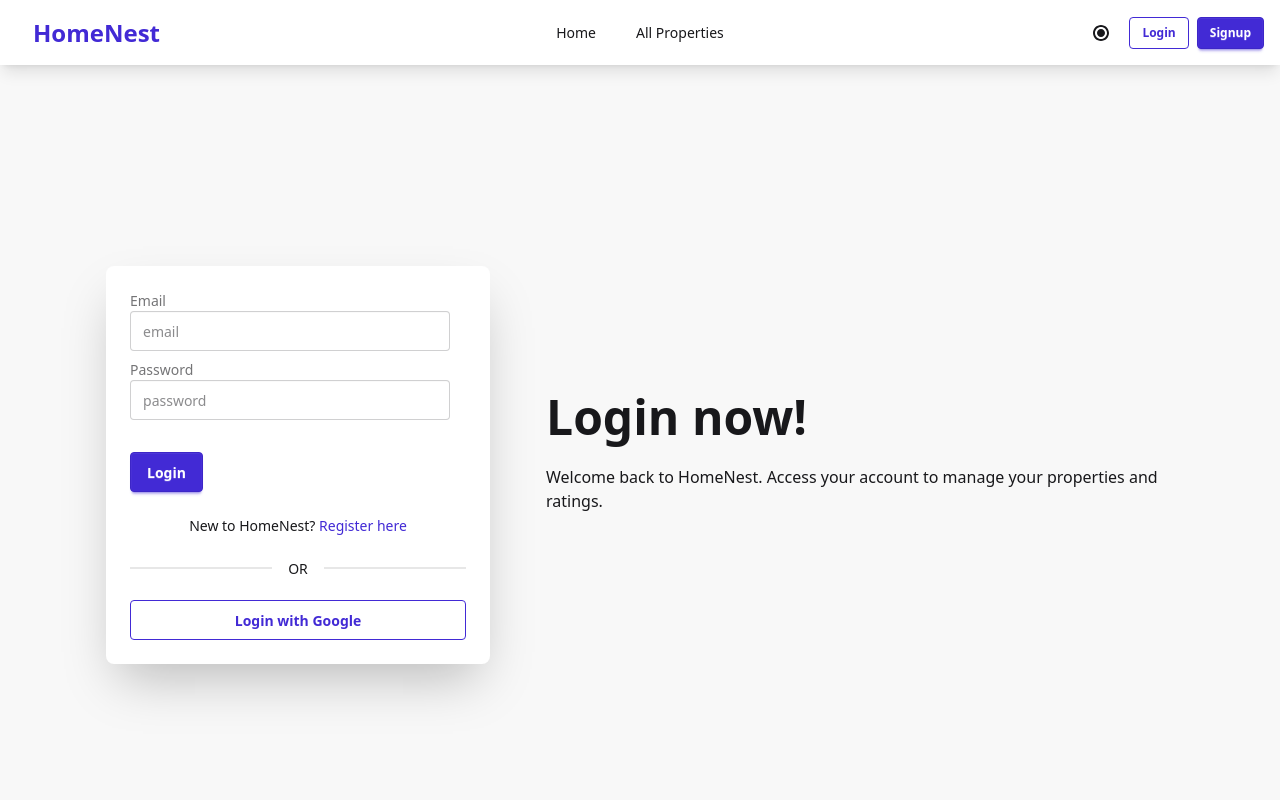
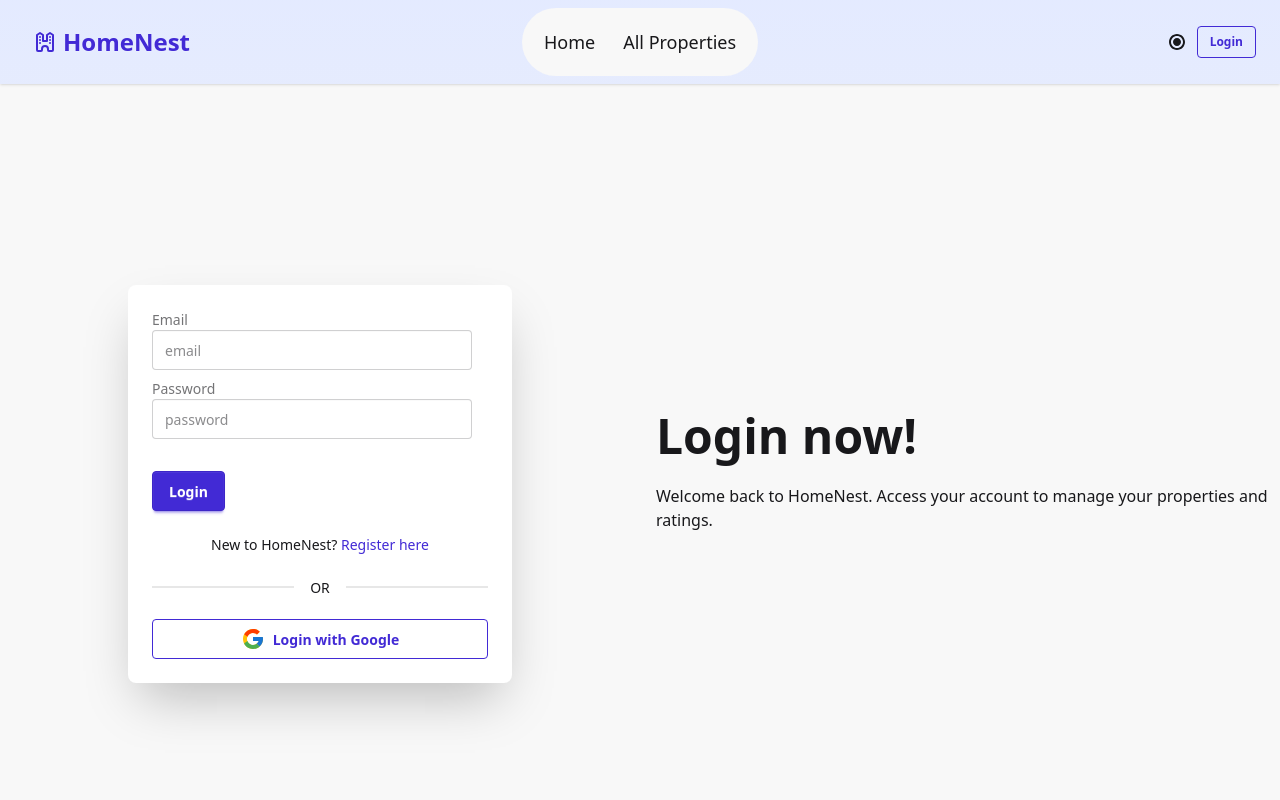
Before and after one commit to Arafat-niloy/homenest-client, a React (Vite) app: page /login in a window 1280 px wide. Shown: the top 800 px of the page. Built offline with nearby package versions, Linux system fonts and the light colour scheme; no server answers.

Commit message:
Login page updated

```diff
--- a/src/components/Navbar.jsx
+++ b/src/components/Navbar.jsx
@@ -2,11 +2,12 @@ import React from 'react';
 import { Link, NavLink } from 'react-router-dom';
 import { useAuth } from '../contexts/AuthProvider';
 import { toast } from 'react-toastify';
-import { useTheme } from '../contexts/ThemeContext'; // ১. থিম হুক ইম্পোর্ট করুন
+import { useTheme } from '../contexts/ThemeContext';
+import { TbBuildingFortress } from "react-icons/tb";
 
 const Navbar = () => {
     const { user, logOut } = useAuth();
-    const { theme, toggleTheme } = useTheme(); // ২. থিম হুক ব্যবহার করুন
+    const { theme, toggleTheme } = useTheme();
 
     const handleLogout = () => {
         logOut()
@@ -16,9 +17,9 @@ const Navbar = () => {
             .catch(err => toast.error(err.message));
     };
 
-    // NavLink-এর জন্য অ্যাক্টিভ স্টাইল
-    const activeLinkClass = "text-primary font-bold border-b-2 border-primary";
-    const normalLinkClass = "hover:text-primary";
+    // NavLink-এর স্টাইল (hover ফিক্স সহ)
+    const activeLinkClass = "bg-primary text-primary-content rounded-full hover:brightness-90 transition-all duration-300";
+    const normalLinkClass = "hover:bg-base-300 rounded-full transition-colors duration-300";
 
     const navLinks = (
         <>
@@ -36,51 +37,52 @@ const Navbar = () => {
     );
 
     return (
-        <div className="navbar bg-base-100 shadow-lg px-4">
+        <div className="navbar shadow px-4">
+
             {/* Navbar Start (Logo) */}
             <div className="navbar-start">
                 <div className="dropdown">
                     <div tabIndex={0} role="button" className="btn btn-ghost lg:hidden">
                         <svg xmlns="http://www.w3.org/2000/svg" className="h-5 w-5" fill="none" viewBox="0 0 24 24" stroke="currentColor"><path strokeLinecap="round" strokeLinejoin="round" strokeWidth="2" d="M4 6h16M4 12h8m-8 6h16" /></svg>
                     </div>
-                    <ul tabIndex={0} className="menu menu-sm dropdown-content mt-3 z-[50] p-2 shadow bg-base-100 rounded-box w-52 space-y-2">
+                    {/* মোবাইল মেন্যুর জন্য পিল স্টাইল */}
+                    <ul tabIndex={0} className="menu menu-sm dropdown-content mt-3 z-[50] p-2 shadow bg-base-100 rounded-box w-52 space-y-1">
                         {navLinks}
                     </ul>
                 </div>
+                {/* লোগোর সাথে আইকন */}
                 <Link to="/" className="btn btn-ghost text-2xl font-bold text-primary">
+                    <TbBuildingFortress />
                     HomeNest
                 </Link>
             </div>
 
-            {/* Navbar Center (বড় ডিভাইসের জন্য) */}
+            {/* Navbar Center (পিল-বক্স কন্টেইনার) */}
             <div className="navbar-center hidden lg:flex">
-                <ul className="menu menu-horizontal px-1 space-x-4">
-                    {navLinks}
-                </ul>
+                <div className="bg-base-200 rounded-full p-1.5">
+                    {/* আপনি আগের উত্তরে এখানে md:text-lg md:font-medium যোগ করেছিলেন, সেটি এখানে নেই। লাগলে যোগ করে নিন। */}
+                    <ul className="menu menu-horizontal px-1 space-x-1 md:text-lg md:font-medium">
+                        {navLinks}
+                    </ul>
+                </div>
             </div>
 
             {/* Navbar End (User Profile) */}
             <div className="navbar-end">
 
-                {/* === ৩. থিম টগল বাটন (নতুন) === */}
-                <label className="swap swap-rotate mr-4">
+                {/* থিম টগল বাটন */}
+                <label className="swap swap-rotate mr-2">
                     <input
                         type="checkbox"
                         onChange={toggleTheme}
-                        checked={theme === 'dark'} // 'dark' হলে চেকবক্সটি চেকড থাকবে
+                        checked={theme === 'dark'}
                     />
-
-                    {/* Moon icon (dark mode) - swap-on মানে 'dark' থিমে এটি দেখাবে */}
                     <svg className="swap-on fill-current w-6 h-6" xmlns="http://www.w3.org/2000/svg" viewBox="0 0 24 24"><path d="M21.64,13a1,1,0,0,0-1.05-.14,8.05,8.05,0,0,1-3.37.73A8.15,8.15,0,0,1,9.08,5.49a8.59,8.59,0,0,1,.25-2A1,1,0,0,0,8,2.36,10.14,10.14,0,1,0,21.64,13Zm-9.5,6.69A8.14,8.14,0,0,1,7.08,5.22v.27A10.15,10.15,0,0,0,17.22,15.63a9.79,9.79,0,0,0,2.1-.22A8.11,8.11,0,0,1,12.14,19.69Z"/></svg>
-
-                    {/* Sun icon (light mode) - swap-off মানে 'light' থিমে এটি দেখাবে */}
                     <svg className="swap-off fill-current w-6 h-6" xmlns="http://www.w3.org/2000/svg" viewBox="0 0 24 24"><path d="M5.64,17l-1.41,1.41L5.64,17z M12,18c-3.31,0-6-2.69-6-6s2.69-6,6-6s6,2.69,6,6S15.31,18,12,18z M12,4c-4.41,0-8,3.59-8,8s3.59,8,8,8s8-3.59,8-8S16.41,4,12,4z M18.36,17l-1.41-1.41L18.36,17z M12,8c-2.21,0-4,1.79-4,4s1.79,4,4,4s4-1.79,4-4S14.21,8,12,8z M7.05,7.05L5.64,5.64L7.05,7.05z M16.95,7.05L18.36,5.64L16.95,7.05z"/></svg>
                 </label>
-                {/* ============================== */}
 
-
+                {/* ইউজার ড্রপডাউন */}
                 {user ? (
-                    // ইউজার লগইন করা থাকলে
                     <div className="dropdown dropdown-end z-[50]">
                        <div tabIndex={0} role="button" className="btn btn-ghost btn-circle avatar" title={user.displayName}>
                             <div className="w-10 rounded-full">
@@ -99,10 +101,9 @@ const Navbar = () => {
                         </ul>
                     </div>
                 ) : (
-                    // ইউজার লগইন করা না থাকলে
+                    // === শুধু লগইন বাটন ===
                     <>
                         <Link to="/login" className="btn btn-sm btn-outline btn-primary mr-2">Login</Link>
-                        <Link to="/register" className="btn btn-sm btn-primary text-white">Signup</Link>
                     </>
                 )}
             </div>
--- a/src/components/PropertyCard.jsx
+++ b/src/components/PropertyCard.jsx
@@ -1,13 +1,30 @@
 import React from 'react';
 import { Link } from 'react-router-dom';
+import { motion } from 'framer-motion'; // ১. motion ইম্পোর্ট করুন
+
+// ২. কার্ডের হোভার অ্যানিমেশন অবজেক্ট
+const cardHoverEffect = {
+  y: -10, // ১০ পিক্সেল উপরে উঠবে
+  scale: 1.03, // ৩% বড় হবে
+  transition: { type: "spring", stiffness: 300, damping: 15 } // স্প্রিং ইফেক্ট
+};
 
 const PropertyCard = ({ property }) => {
     const { _id, propertyName, category, price, location, imageLink, description, userName } = property;
 
     return (
-        <div className="card w-full bg-base-100 shadow-xl border flex flex-col">
+        // ৩. div-কে motion.div বানান এবং whileHover যোগ করুন
+        <motion.div
+            className="card w-full bg-base-100 shadow-xl border flex flex-col"
+            whileHover={cardHoverEffect}
+        >
             <figure>
-                <img src={imageLink} alt={propertyName} className="h-56 w-full object-cover" />
+                {/* ছবি লোড না হলে একটি ফলব্যাক (fallback) ইমেজ দিন */}
+                <img
+                    src={imageLink || '/images/slider1.jpg'}
+                    alt={propertyName}
+                    className="h-56 w-full object-cover"
+                />
             </figure>
 
             <div className="card-body p-6 flex-grow">
@@ -36,7 +53,7 @@ const PropertyCard = ({ property }) => {
                     </Link>
                 </div>
             </div>
-        </div>
+        </motion.div>
     );
 };
 
--- a/src/layout/MainLayout.jsx
+++ b/src/layout/MainLayout.jsx
@@ -6,12 +6,16 @@ import Footer from '../components/Footer'; // আমরা 'components' ফো
 const MainLayout = () => {
     return (
         <div>
-            <Navbar />
+            <div className='bg-gradient-to-b from-[#c9d6ff80] to-[#e2e2e260]'>
+
+                <Navbar />
 
             {/* পেজগুলো এখানে লোড হবে */}
-            <main className="min-h-[calc(100vh-300px)]">
+            <main className="min-h-[calc(100vh-300px)]  ">
                 <Outlet />
             </main>
+                </div>
+
 
             <Footer />
         </div>
--- a/src/pages/Home.jsx
+++ b/src/pages/Home.jsx
@@ -40,6 +40,13 @@ const Home = () => {
     },
   };
 
+  // কার্ডের হোভার অ্যানিমেশন
+  const cardHoverEffect = {
+    y: -10,
+    scale: 1.03,
+    transition: { type: "spring", stiffness: 300, damping: 15 }
+  };
+
   return (
     <div>
       {/* Hero Carousel */}
@@ -54,7 +61,7 @@ const Home = () => {
         className="h-[60vh] md:h-[80vh] text-center"
       >
         {/* Slide 1 */}
-        <SwiperSlide>
+         <SwiperSlide>
           <div className="relative h-full w-full">
             <img
               src="/images/slider1.jpg"
@@ -72,7 +79,6 @@ const Home = () => {
             </div>
           </div>
         </SwiperSlide>
-
         {/* Slide 2 */}
         <SwiperSlide>
           <div className="relative h-full w-full">
@@ -92,7 +98,6 @@ const Home = () => {
             </div>
           </div>
         </SwiperSlide>
-
         {/* Slide 3 */}
         <SwiperSlide>
           <div className="relative h-full w-full">
@@ -106,7 +111,11 @@ const Home = () => {
               <p className="mt-4 text-lg md:text-xl">
                 Our trusted agents are here to guide you every step.
               </p>
-              <a href="mailto:support@homenest.com">
+              <a
+                href="https://mail.google.com/mail/?view=cm&fs=1&to=support@homenest.com"
+                target="_blank"
+                rel="noopener noreferrer"
+              >
                 <button className="btn btn-primary mt-6 text-white">Contact Us</button>
               </a>
             </div>
@@ -116,24 +125,30 @@ const Home = () => {
 
       {/* Main Sections */}
       <div className="container mx-auto px-4 py-16">
-        {/* Featured Properties */}
+
+        {/* === Featured Properties (Left-Align Fix) === */}
         <motion.section
-          className="text-center"
+          // className="text-center" <-- ১. এখান থেকে text-center সরানো হয়েছে
           variants={sectionVariant}
           initial="hidden"
           whileInView="visible"
           viewport={{ once: true, amount: 0.3 }}
         >
-          <h2 className="text-3xl font-bold mb-4">Featured Real Estate</h2>
-          <p className="text-gray-600 mb-10 max-w-2xl mx-auto">
-            Check out our latest and most popular properties that have just been listed.
-          </p>
+          {/* ২. হেডিং এবং প্যারাগ্রাফকে একটি আলাদা div-এ text-center দেওয়া হয়েছে */}
+          <div className="text-center">
+            <h2 className="text-3xl font-bold mb-4">Featured Real Estate</h2>
+            <p className="text-gray-600 mb-10 max-w-2xl mx-auto">
+              Check out our latest and most popular properties that have just been listed.
+            </p>
+          </div>
 
+          {/* ৩. এখন এই গ্রিডটি আর text-center পাবে না */}
           {loading ? (
             <LoadingSpinner />
           ) : (
             <div className="grid grid-cols-1 md:grid-cols-2 lg:grid-cols-3 gap-8">
               {featuredProperties.map((property) => (
+                // PropertyCard.jsx এখন সোজাসুজি (left-aligned) দেখাবে
                 <PropertyCard key={property._id} property={property} />
               ))}
             </div>
@@ -155,80 +170,100 @@ const Home = () => {
             </p>
           </div>
           <div className="grid grid-cols-1 md:grid-cols-3 gap-8 px-6">
-            <div className="card bg-base-100 shadow-md p-6 text-center">
+
+            <motion.div
+              className="card bg-base-100 shadow-md p-6 text-left" // text-left আছে
+              whileHover={cardHoverEffect}
+            >
               <h3 className="font-bold text-xl text-primary mb-3">Wide Range of Properties</h3>
               <p>
                 From luxury villas to cozy apartments, we have listings to match every budget and
                 lifestyle.
               </p>
-            </div>
-            <div className="card bg-base-100 shadow-md p-6 text-center">
+            </motion.div>
+
+            <motion.div
+              className="card bg-base-100 shadow-md p-6 text-left" // text-left আছে
+              whileHover={cardHoverEffect}
+            >
               <h3 className="font-bold text-xl text-primary mb-3">Trusted by Thousands</h3>
               <p>
                 Our platform is the top choice for buyers, sellers, and renters looking for
                 reliability.
               </p>
-            </div>
-            <div className="card bg-base-100 shadow-md p-6 text-center">
+            </motion.div>
+
+            <motion.div
+              className="card bg-base-100 shadow-md p-6 text-left" // text-left আছে
+              whileHover={cardHoverEffect}
+            >
               <h3 className="font-bold text-xl text-primary mb-3">Easy & Secure</h3>
               <p>
                 A user-friendly interface combined with top-tier security for your peace of mind.
               </p>
-            </div>
+            </motion.div>
           </div>
         </motion.section>
 
         {/* Testimonials */}
         <motion.section
-          className="mt-20 text-center"
+          className="mt-20"
           variants={sectionVariant}
           initial="hidden"
           whileInView="visible"
           viewport={{ once: true, amount: 0.3 }}
         >
-          <h2 className="text-3xl font-bold mb-10">What Our Clients Say</h2>
+          <h2 className="text-3xl font-bold mb-10 text-center">What Our Clients Say</h2>
           <div className="grid grid-cols-1 md:grid-cols-2 gap-8">
-            <div className="p-6 border rounded-lg shadow-sm bg-base-100">
+            <motion.div
+              className="p-6 border rounded-lg shadow-sm bg-base-100 text-left" // text-left আছে
+              whileHover={cardHoverEffect}
+            >
               <p className="italic">
                 "HomeNest made finding my new apartment incredibly easy! The search filters are
                 amazing and I found exactly what I was looking for."
               </p>
               <h4 className="font-bold mt-4">- Sarah J. (Tenant)</h4>
-            </div>
-            <div className="p-6 border rounded-lg shadow-sm bg-base-100">
+            </motion.div>
+            <motion.div
+              className="p-6 border rounded-lg shadow-sm bg-base-100 text-left" // text-left আছে
+              whileHover={cardHoverEffect}
+            >
               <p className="italic">
                 "Selling my property was a breeze. I listed it on HomeNest and received multiple
                 offers within the first week."
               </p>
               <h4 className="font-bold mt-4">- Michael B. (Seller)</h4>
-            </div>
+            </motion.div>
           </div>
         </motion.section>
 
         {/* Agents Section */}
         <motion.section
-          className="mt-20 text-center"
+          className="mt-20"
           variants={sectionVariant}
           initial="hidden"
           whileInView="visible"
           viewport={{ once: true, amount: 0.3 }}
         >
-          <h2 className="text-3xl font-bold mb-10">Meet Our Top Agents</h2>
+          <h2 className="text-3xl font-bold mb-10 text-center">Meet Our Top Agents</h2>
           <div className="grid grid-cols-1 md:grid-cols-3 gap-8">
             {[
               { name: "Emily White", role: "Senior Agent, Luxury Homes", img: "/images/agent1.png" },
               { name: "David Lee", role: "Commercial Properties Expert", img: "/images/agent2.png" },
               { name: "Chloe Brown", role: "Rental Specialist", img: "/images/agent3.png" },
             ].map((agent, index) => (
+
               <motion.div
                 key={index}
                 className="card card-compact bg-base-100 shadow-md"
                 variants={sectionVariant}
+                whileHover={cardHoverEffect}
               >
                 <figure>
                   <img src={agent.img} alt={agent.name} className="h-64 w-full object-cover" />
                 </figure>
-                <div className="card-body">
+                <div className="card-body items-start text-left"> {/* text-left আছে */}
                   <h3 className="font-bold text-lg">{agent.name}</h3>
                   <p>{agent.role}</p>
                 </div>
--- a/src/pages/Login.jsx
+++ b/src/pages/Login.jsx
@@ -1,10 +1,37 @@
-// src/pages/Login/Login.jsx
-
 import React from 'react';
 import { useForm } from 'react-hook-form';
 import { Link, useNavigate, useLocation } from 'react-router-dom';
 import { toast } from 'react-toastify';
 import { useAuth } from '../contexts/AuthProvider.jsx';
+import { motion } from 'framer-motion';
+import { FcGoogle } from 'react-icons/fc';
+
+// Animation Variants
+const containerVariant = {
+  hidden: { opacity: 0 },
+  visible: {
+    opacity: 1,
+    transition: { staggerChildren: 0.3, duration: 0.5 },
+  },
+};
+
+const textVariant = {
+  hidden: { opacity: 0, x: 100 },
+  visible: {
+    opacity: 1,
+    x: 0,
+    transition: { type: 'spring', stiffness: 100 },
+  },
+};
+
+const formVariant = {
+  hidden: { opacity: 0, x: -100 },
+  visible: {
+    opacity: 1,
+    x: 0,
+    transition: { type: 'spring', stiffness: 100 },
+  },
+};
 
 const Login = () => {
   const { register, handleSubmit, formState: { errors } } = useForm();
@@ -12,23 +39,26 @@ const Login = () => {
   const navigate = useNavigate();
   const location = useLocation();
 
-    // ইউজার যে পেজ থেকে লগইন পেজে এসেছে, লগইন শেষে তাকে সেই পেজেই ফেরত পাঠানো
   const from = location.state?.from?.pathname || '/';
 
   const handleLogin = (data) => {
     signIn(data.email, data.password)
-            .then(result => {
+      .then(() => {
         toast.success("Login Successful!");
         navigate(from, { replace: true });
       })
       .catch(err => {
+        if (err.code === 'auth/invalid-credential') {
+          toast.error("Invalid email or password. Please try again.");
+        } else {
           toast.error(err.message);
+        }
       });
   };
 
   const handleGoogleSignIn = () => {
     googleSignIn()
-            .then(result => {
+      .then(() => {
         toast.success("Login Successful!");
         navigate(from, { replace: true });
       })
@@ -36,13 +66,26 @@ const Login = () => {
   };
 
   return (
-        <div className="hero min-h-screen bg-base-200 py-10">
-            <div className="hero-content flex-col lg:flex-row-reverse">
-                <div className="text-center lg:text-left lg:ml-10">
+    <div className="flex items-center justify-center min-h-screen bg-base-200 py-10 overflow-hidden">
+      <motion.div
+        className="flex items-center flex-col lg:flex-row-reverse lg:justify-between lg:gap-36"
+        variants={containerVariant}
+        initial="hidden"
+        animate="visible"
+      >
+        {/* Text Section */}
+        <motion.div className="text-center lg:text-left" variants={textVariant}>
           <h1 className="text-5xl font-bold">Login now!</h1>
-                    <p className="py-6">Welcome back to HomeNest. Access your account to manage your properties and ratings.</p>
-                </div>
-                <div className="card shrink-0 w-full max-w-sm shadow-2xl bg-base-100">
+          <p className="py-6">
+            Welcome back to HomeNest. Access your account to manage your properties and ratings.
+          </p>
+        </motion.div>
+
+        {/* Form Section */}
+        <motion.div
+          className="card shrink-0 w-full max-w-sm shadow-2xl bg-base-100 lg:ml-32"
+          variants={formVariant}
+        >
           <form onSubmit={handleSubmit(handleLogin)} className="card-body">
             {/* Email Field */}
             <div className="form-control">
@@ -81,15 +124,25 @@ const Login = () => {
           {/* Bottom Links */}
           <div className="card-body pt-0">
             <p className="text-center text-sm">
-                            New to HomeNest? <Link to="/register" className="text-primary link link-hover">Register here</Link>
+              New to HomeNest?{" "}
+              <Link to="/register" className="text-primary link link-hover">
+                Register here
+              </Link>
             </p>
+
             <div className="divider">OR</div>
-                        <button onClick={handleGoogleSignIn} className="btn btn-outline btn-primary">
+
+            {/* Google Sign-In Button */}
+            <button
+              onClick={handleGoogleSignIn}
+              className="btn btn-outline btn-primary flex items-center justify-center gap-2"
+            >
+              <FcGoogle className="text-2xl" />
               Login with Google
             </button>
           </div>
-                </div>
-            </div>
+        </motion.div>
+      </motion.div>
     </div>
   );
 };
```
Lines whose indentation alone changed are shown as unchanged.
